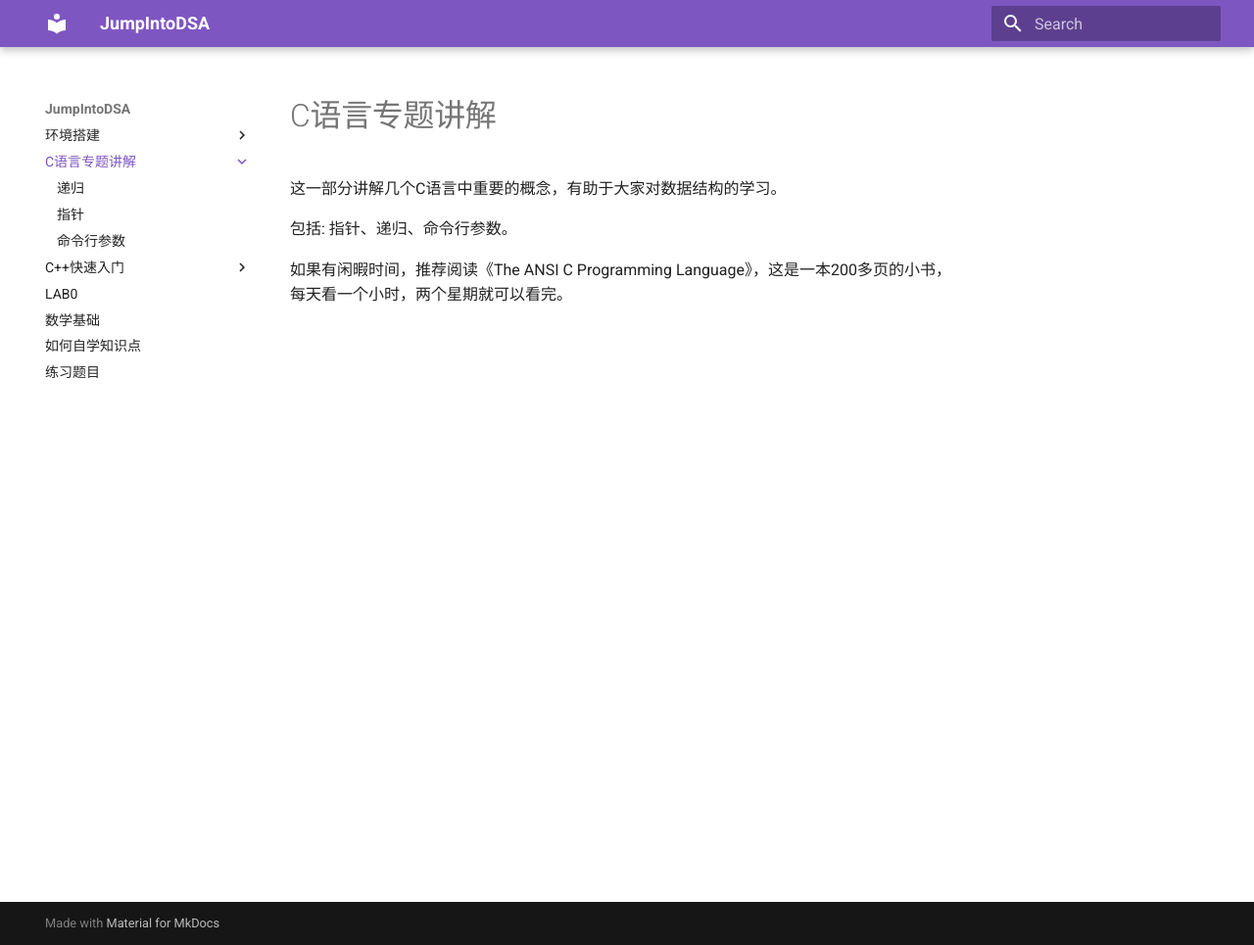
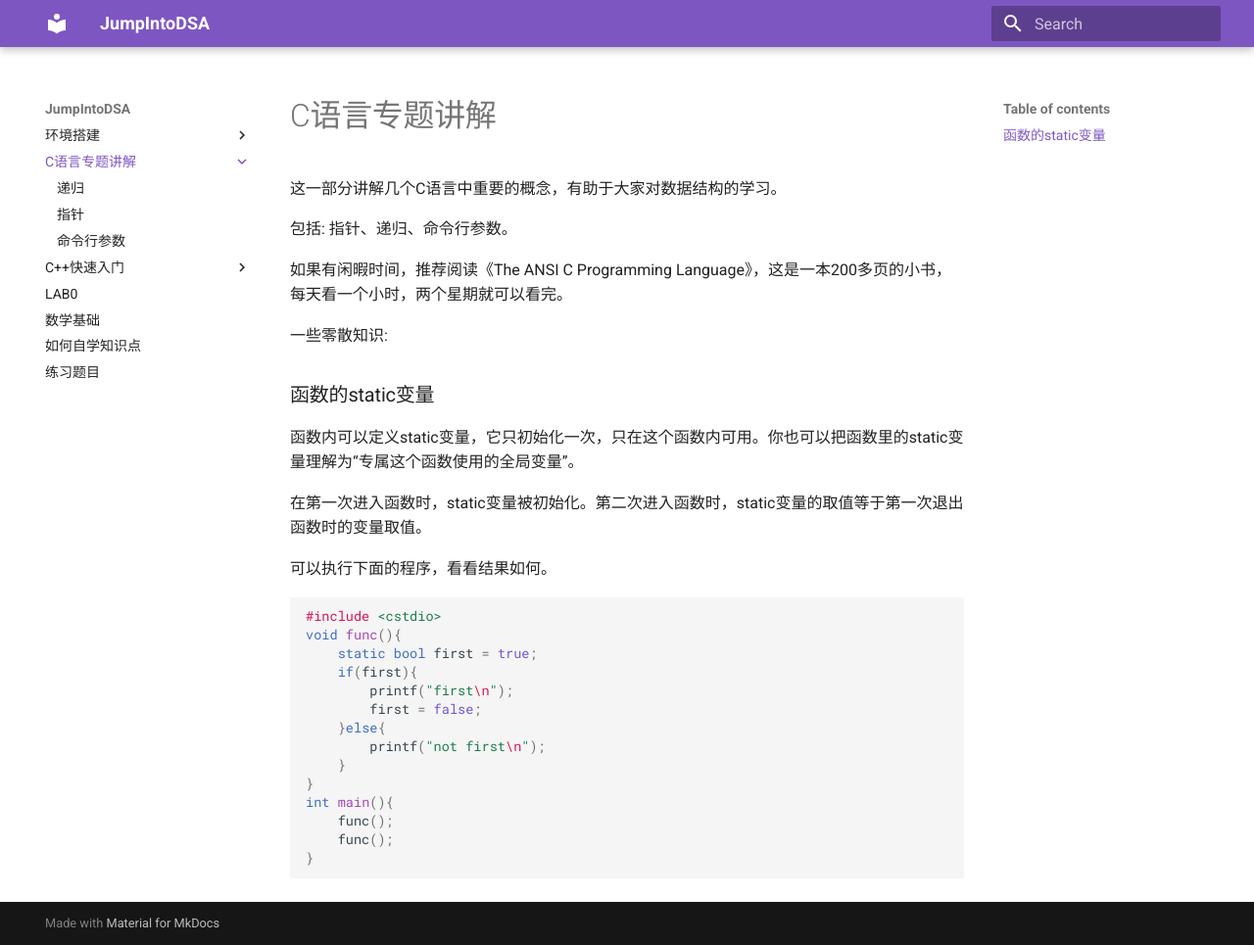
Before and after one commit to Tsinghua-DSA/JumpIntoDSA, an MkDocs documentation site: the page built from docs/C/index.md, in a window 1280 px wide and 965 px high. Shown: the whole window at 98% size. Built offline with MkDocs 1.6.1 and Material for MkDocs 9.7.7, drawn with Linux system fonts in a browser that asks for light colours.

Commit message:
static variable

````diff
--- a/docs/C/index.md
+++ b/docs/C/index.md
@@ -5,3 +5,29 @@
 包括: 指针、递归、命令行参数。
 
 如果有闲暇时间，推荐阅读《The ANSI C Programming Language》，这是一本200多页的小书，每天看一个小时，两个星期就可以看完。
+
+一些零散知识:
+
+### 函数的static变量
+
+函数内可以定义static变量，它只初始化一次，只在这个函数内可用。你也可以把函数里的static变量理解为“专属这个函数使用的全局变量”。
+
+在第一次进入函数时，static变量被初始化。第二次进入函数时，static变量的取值等于第一次退出函数时的变量取值。
+
+可以执行下面的程序，看看结果如何。
+```c
+#include <cstdio>
+void func(){
+    static bool first = true;
+    if(first){
+        printf("first\n");
+        first = false;
+    }else{
+        printf("not first\n");
+    }
+}
+int main(){
+    func();
+    func();
+}
+```
````
